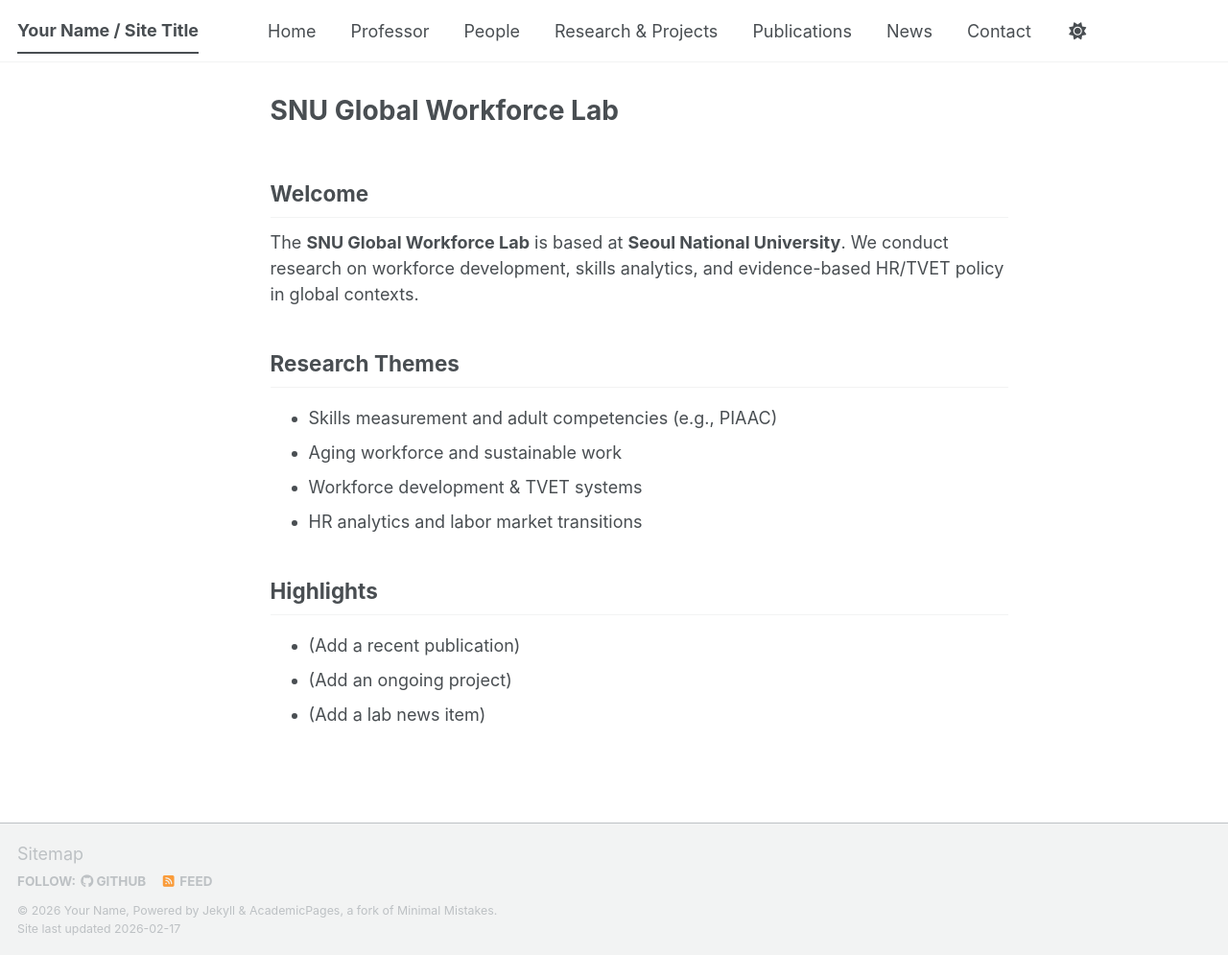
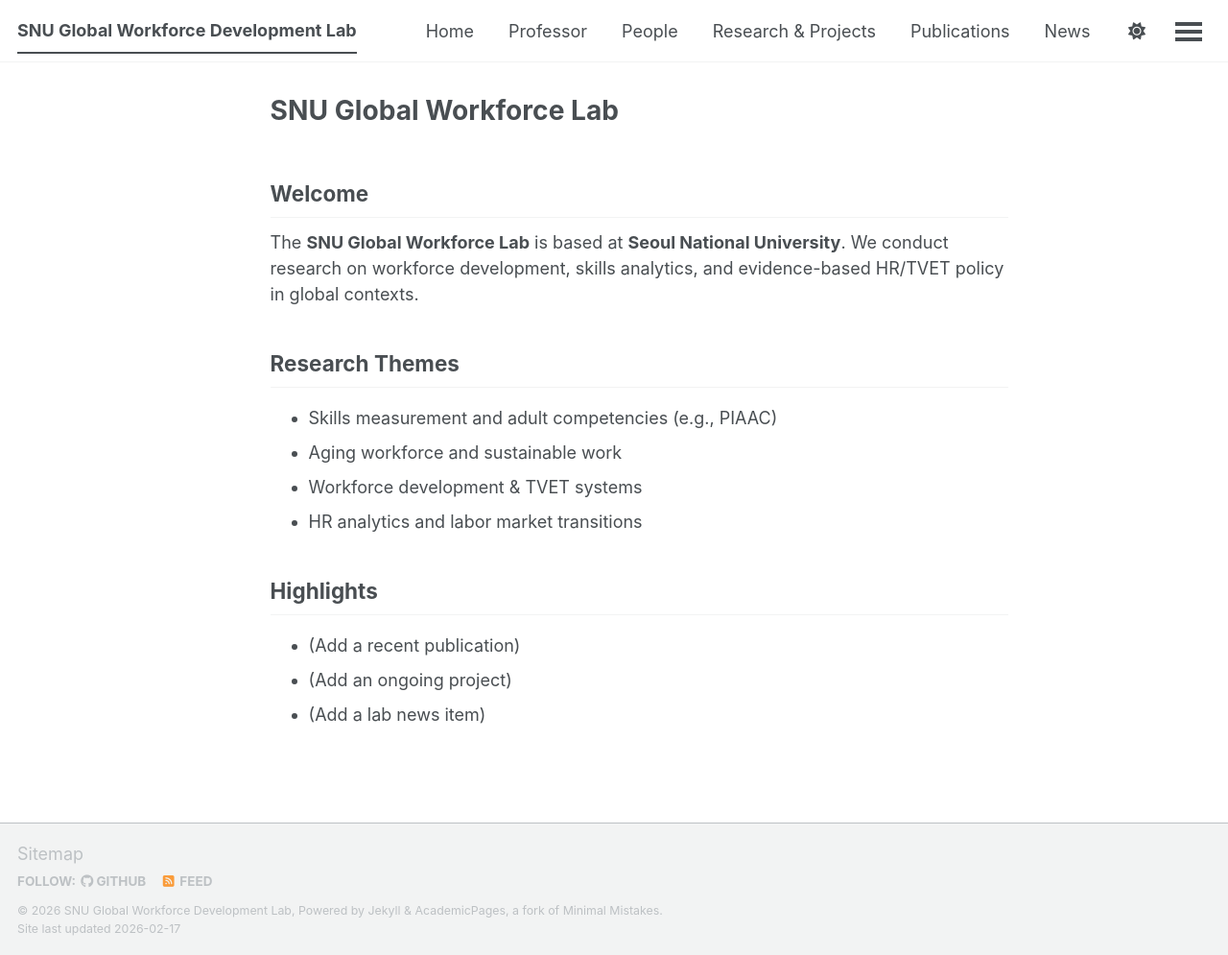
Before and after one commit to snu-global-workforce-lab/snu-global-workforce-lab.github.io, a Jekyll site: the page built from _pages/home.md, in a window 1280 px wide and 995 px high. Shown: the whole window at 96% size. Built offline with Jekyll 4.4.1, drawn with Linux system fonts in a browser that asks for light colours; a script bundle is joined from its source files by our own code; library files that are not in the unit come from our copies.

Commit message:
Update _config.yml

```diff
--- a/_config.yml
+++ b/_config.yml
@@ -9,10 +9,9 @@
 # Basic Site Settings
 locale                   : "en-US"
 site_theme               : "default" # The available themes options are "default", "air", "sunrise", "mint", "dirt" and "contrast"
-title                    : "Your Name / Site Title"
-title_separator          : "-"
-name                     : &name "Your Name"
-description              : &description "Your Name's academic portfolio"   # Update this with a general description of your site, this is the default if not overridden by a page
+title       : "SNU Global Workforce Development Lab"
+name        : &name "SNU Global Workforce Development Lab"
+description : &description "Research on workforce development, skills analytics, and evidence-based HR/TVET policy."
 url                      : "https://snu-global-workforce-lab.github.io" # The base hostname & protocol for your site e.g. "https://[your GitHub username].github.io",
                                                            # or if you already have some other page hosted on Github then use "https://[your GitHub username].github.io/[Your Repo Name]"
 baseurl                  : "" # the subpath of your site, e.g. "/blog"
```
